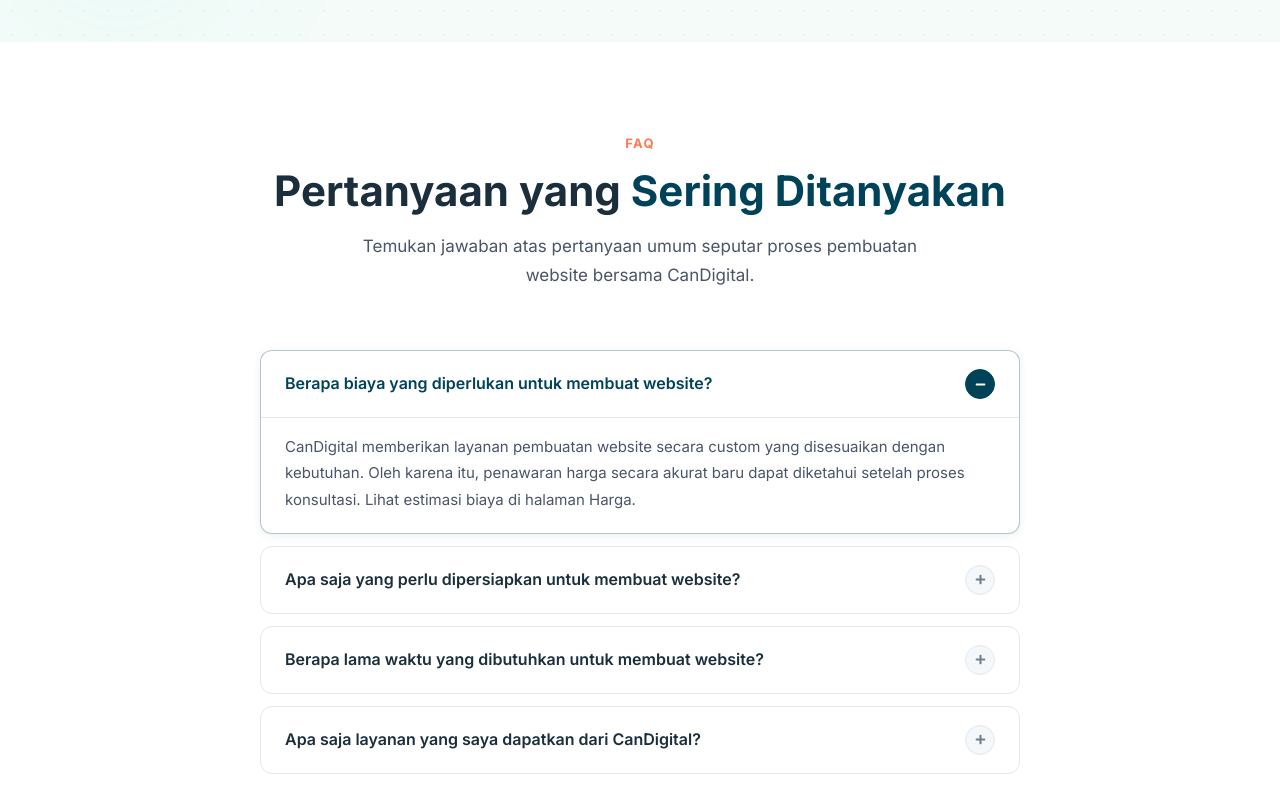
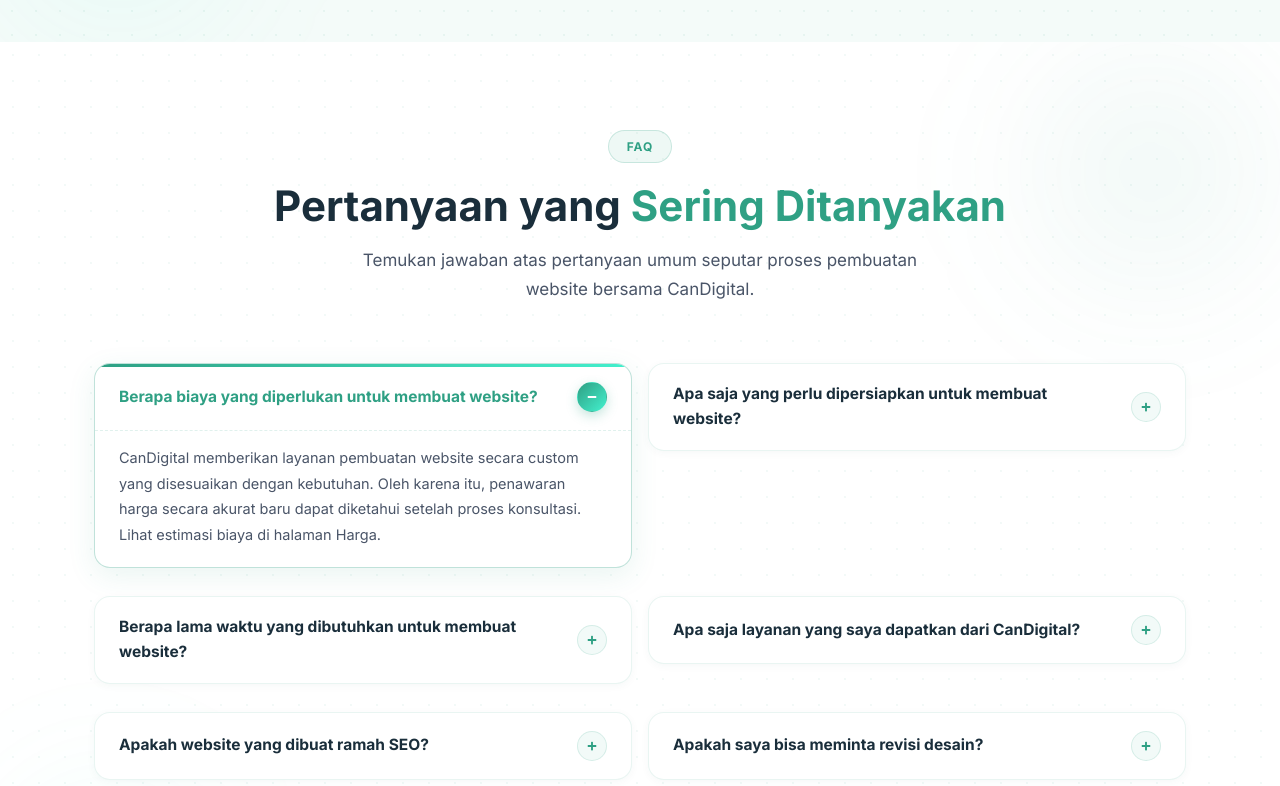
Before and after one commit to navyrastudio/companyprofilecandigital, a Next.js app: page / in a window 1280 px wide. Shown: the part 6200-6986 px from the top of the page. Built offline with nearby package versions, Linux system fonts and the light colour scheme.

Commit message:
style(faq): update color scheme for accordion items

```diff
--- a/app/components/FAQSection.tsx
+++ b/app/components/FAQSection.tsx
@@ -1,43 +1,105 @@
 "use client";
 import { useState } from "react";
 import { FaPlus, FaMinus } from "react-icons/fa";
-
 import faqs from "../../data/faq.json";
 
 export default function FAQSection() {
   const [open, setOpen] = useState<number | null>(0);
 
   return (
-    <section id="faq">
-      <div className="container">
-        {/* Header wrapper pakai reveal agar animasi masuk */}
-        <div className="section-header reveal">
-          <div className="section-label">FAQ</div>
-          <h2 className="section-title">
-            Pertanyaan yang <span>Sering Ditanyakan</span>
+    <section
+      id="faq"
+      style={{
+        background: "#ffffff",
+        position: "relative",
+        overflow: "hidden",
+        padding: "88px 0",
+      }}
+    >
+      {/* Background dot grid */}
+      <div
+        style={{
+          position: "absolute",
+          inset: 0,
+          backgroundImage: "radial-gradient(rgba(47,160,132,0.06) 1.2px, transparent 1.2px)",
+          backgroundSize: "26px 26px",
+          pointerEvents: "none",
+          zIndex: 0,
+        }}
+      />
+      {/* Ambient glow */}
+      <div style={{ position: "absolute", top: "-60px", right: "-60px", width: "380px", height: "380px", borderRadius: "50%", background: "radial-gradient(circle, rgba(47,160,132,0.08) 0%, transparent 70%)", filter: "blur(55px)", pointerEvents: "none", zIndex: 0 }} />
+      <div style={{ position: "absolute", bottom: "-60px", left: "-60px", width: "340px", height: "340px", borderRadius: "50%", background: "radial-gradient(circle, rgba(67,240,205,0.07) 0%, transparent 70%)", filter: "blur(50px)", pointerEvents: "none", zIndex: 0 }} />
+
+      <div className="container" style={{ position: "relative", zIndex: 1 }}>
+
+        {/* Section Header */}
+        <div className="section-header faq-section-header">
+          <div
+            className="section-label"
+            style={{
+              display: "inline-flex",
+              alignItems: "center",
+              background: "rgba(47,160,132,0.08)",
+              border: "1px solid rgba(47,160,132,0.2)",
+              padding: "6px 18px",
+              borderRadius: "50px",
+              color: "#2FA084",
+              fontSize: "12px",
+              fontWeight: 800,
+              letterSpacing: "0.08em",
+              marginBottom: "18px",
+            }}
+          >
+            FAQ
+          </div>
+          <h2 className="section-title" style={{ color: "var(--text-dark)", marginBottom: "14px" }}>
+            Pertanyaan yang <span style={{ color: "#2FA084" }}>Sering Ditanyakan</span>
           </h2>
           <p className="section-desc">
             Temukan jawaban atas pertanyaan umum seputar proses pembuatan website bersama CanDigital.
           </p>
         </div>
 
-        {/* FAQ list — TIDAK pakai class reveal di sini agar tidak conflict dengan state toggle */}
-        <div style={{ maxWidth: "760px", margin: "0 auto" }}>
+        {/* FAQ Grid — 2 columns */}
+        <div style={{
+          maxWidth: "1100px",
+          margin: "0 auto",
+          display: "grid",
+          gridTemplateColumns: "repeat(2, 1fr)",
+          gap: "16px",
+          alignItems: "start",
+        }}
+          className="faq-grid"
+        >
           {faqs.map((faq, i) => {
             const isOpen = open === i;
             return (
               <div
                 key={i}
                 style={{
-                  border: `1px solid ${isOpen ? "rgba(0,66,88,0.3)" : "var(--border)"}`,
-                  borderRadius: "12px",
+                  border: `1px solid ${isOpen ? "rgba(47,160,132,0.30)" : "rgba(47,160,132,0.10)"}`,
+                  borderRadius: "16px",
                   overflow: "hidden",
                   marginBottom: "12px",
                   background: "#fff",
-                  boxShadow: isOpen ? "var(--shadow-sm)" : "none",
-                  transition: "border-color 0.2s, box-shadow 0.2s",
+                  boxShadow: isOpen
+                    ? "0 8px 28px rgba(47,160,132,0.10)"
+                    : "0 2px 8px rgba(0,66,88,0.04)",
+                  transition: "border-color 0.25s, box-shadow 0.25s",
+                  position: "relative",
                 }}
               >
+                {/* Top accent line when open */}
+                {isOpen && (
+                  <div style={{
+                    position: "absolute",
+                    top: 0, left: 0, right: 0,
+                    height: "3px",
+                    background: "linear-gradient(to right, #2FA084, #43F0CD)",
+                  }} />
+                )}
+
                 {/* Question button */}
                 <button
                   onClick={() => setOpen(isOpen ? null : i)}
@@ -55,38 +117,41 @@ export default function FAQSection() {
                     justifyContent: "space-between",
                     alignItems: "center",
                     gap: "12px",
-                    color: isOpen ? "var(--primary)" : "var(--text-dark)",
-                    fontSize: "16px",
-                    fontWeight: 600,
+                    color: isOpen ? "#2FA084" : "var(--text-dark)",
+                    fontSize: "15.5px",
+                    fontWeight: 700,
                     fontFamily: "inherit",
-                    transition: "color 0.2s",
+                    transition: "color 0.25s",
                   }}
                 >
                   <span>{faq.q}</span>
 
-                  {/* Icon filled */}
+                  {/* Icon */}
                   <div
                     style={{
                       width: 30,
                       height: 30,
                       borderRadius: "50%",
-                      background: isOpen ? "var(--primary)" : "var(--bg-light)",
-                      border: `1px solid ${isOpen ? "var(--primary)" : "var(--border)"}`,
+                      background: isOpen
+                        ? "linear-gradient(135deg, #2FA084, #43F0CD)"
+                        : "rgba(47,160,132,0.06)",
+                      border: `1px solid ${isOpen ? "transparent" : "rgba(47,160,132,0.15)"}`,
                       display: "flex",
                       alignItems: "center",
                       justifyContent: "center",
                       flexShrink: 0,
                       transition: "all 0.25s ease",
+                      boxShadow: isOpen ? "0 4px 12px rgba(47,160,132,0.28)" : "none",
                     }}
                   >
                     {isOpen
-                      ? <FaMinus size={11} color="#fff" />
-                      : <FaPlus size={11} color="var(--text-muted)" />
+                      ? <FaMinus size={10} color="#fff" />
+                      : <FaPlus size={10} color="#2FA084" />
                     }
                   </div>
                 </button>
 
-                {/* Answer — toggle via inline style (tidak pakai class) */}
+                {/* Answer */}
                 <div
                   id={`faq-answer-${i}`}
                   role="region"
@@ -99,11 +164,11 @@ export default function FAQSection() {
                   <div
                     style={{
                       padding: "0 24px 20px",
+                      paddingTop: "14px",
                       color: "var(--text-body)",
-                      fontSize: "15px",
+                      fontSize: "14.5px",
                       lineHeight: 1.75,
-                      borderTop: "1px solid var(--border)",
-                      paddingTop: "16px",
+                      borderTop: "1px dashed rgba(47,160,132,0.15)",
                     }}
                   >
                     {faq.a}
@@ -114,6 +179,12 @@ export default function FAQSection() {
           })}
         </div>
       </div>
+
+      <style>{`
+        .faq-section-header {
+          animation: portfolioSlideDown 0.7s cubic-bezier(0.16, 1, 0.3, 1) forwards;
+        }
+      `}</style>
     </section>
   );
 }
```
